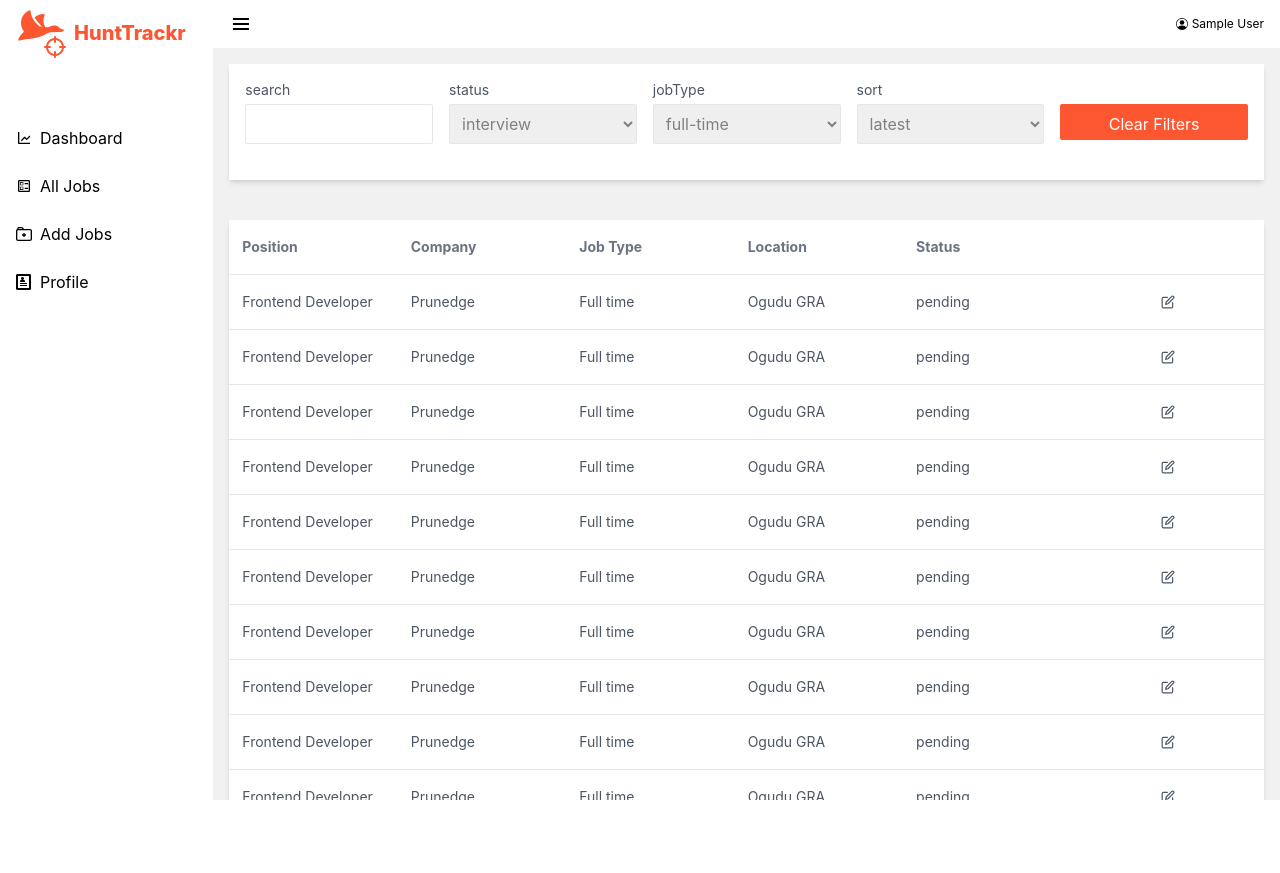
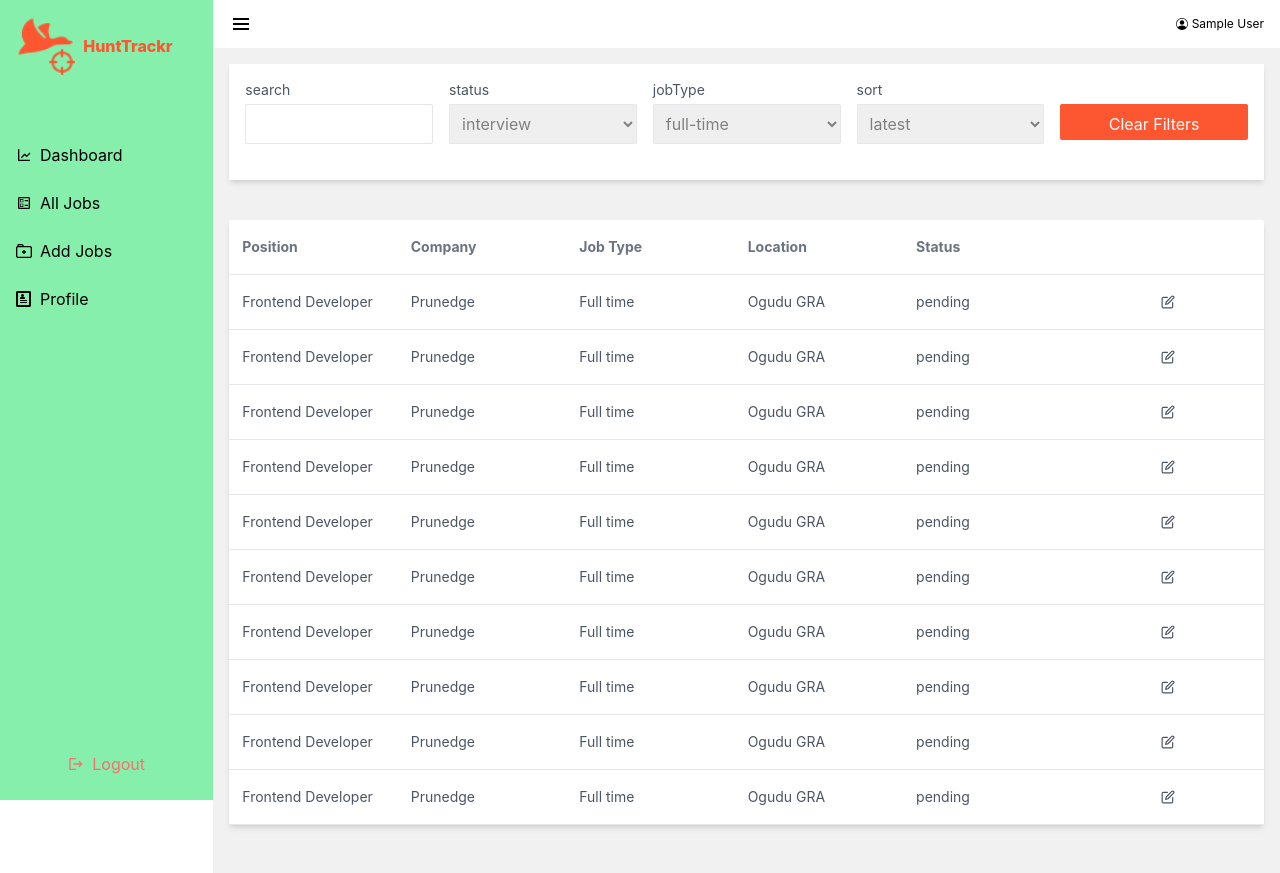
Before and after one commit to S-Abdullahi/hunt-trackr, a React (Create React App) app: page /all-jobs in a window 1280 px wide. Before the commit the page ends 800 px from the top, so only its background shows below. Built offline with nearby package versions, Linux system fonts and the light colour scheme; sample sign-in values are in the browser's storage.

Commit message:
sidebar modification

```diff
--- a/src/components/Table/DataTable.js
+++ b/src/components/Table/DataTable.js
@@ -4,7 +4,7 @@ import TableRow from "./TableRow";
 
 const DataTable = () => {
   return (
-    <table className="flex-grow bg-white shadow-md rounded-sm mx-4 my-10">
+    <table className="flex-grow bg-white shadow-md rounded-sm mx-4 mt-10">
       <TableHead />
       <TableRow/>
       <TableRow/>
--- a/src/pages/SharedLayout.js
+++ b/src/pages/SharedLayout.js
@@ -40,14 +40,14 @@ const SharedLayout = () => {
   const dispatch = useDispatch();
   const { user } = useSelector((store) => store.user);
   return (
-    <div className="h-screen overflow-hidden grid grid-cols-12">
+    <div className=" grid grid-cols-12 relative">
       <div
-        className={`col-span-2 md:flex flex-col justify-between pt-2 hidden`}
+        className={`col-span-2 md:flex md:flex-col md:justify-between pt-2 hidden h-screen bg-green-300`}
       >
         <div className="">
-          <div className="flex items-center gap-2 mb-3 pl-4">
-            <img src={logo} alt="logo" />
-            <p className="font-extrabold text-xl text-[#fd5732]">HuntTrackr</p>
+          <div className="flex items-center gap-2 mt-2 mb-3 pl-4">
+            <img src={logo} alt="logo" className="w-[20%] lg:w-[30%]"/>
+            <p className="font-extrabold text-sm lg:text-base text-[#fd5732]">HuntTrackr</p>
           </div>
           <ul className="mt-16">
             {sideMenuItem.map((item) => {
@@ -71,7 +71,7 @@ const SharedLayout = () => {
         </Link>
       </div>
       <div className={"col-span-12 md:col-span-10 relative"}>
-        <div className="h-12 flex items-center justify-between md:justify-between px-4">
+        <div className="h-12 flex items-center justify-between md:justify-between px-4 ">
           {/* header bar logo for mobile screen */}
           <div className="flex items-center gap-2 mb-3 mt-2 md:hidden">
             <img src={logo} alt="logo" className="w-8" />
```
